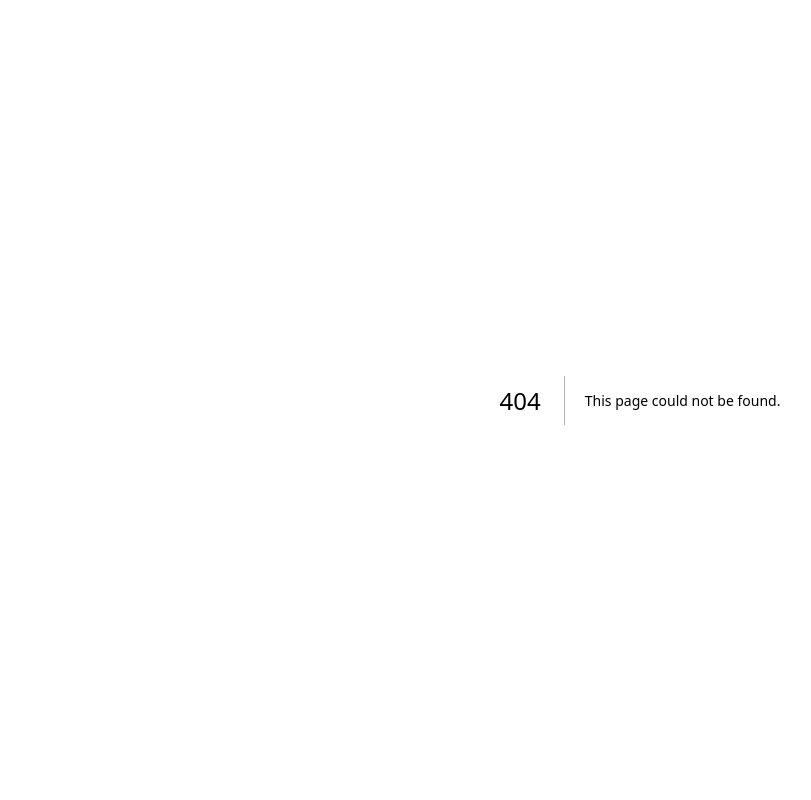
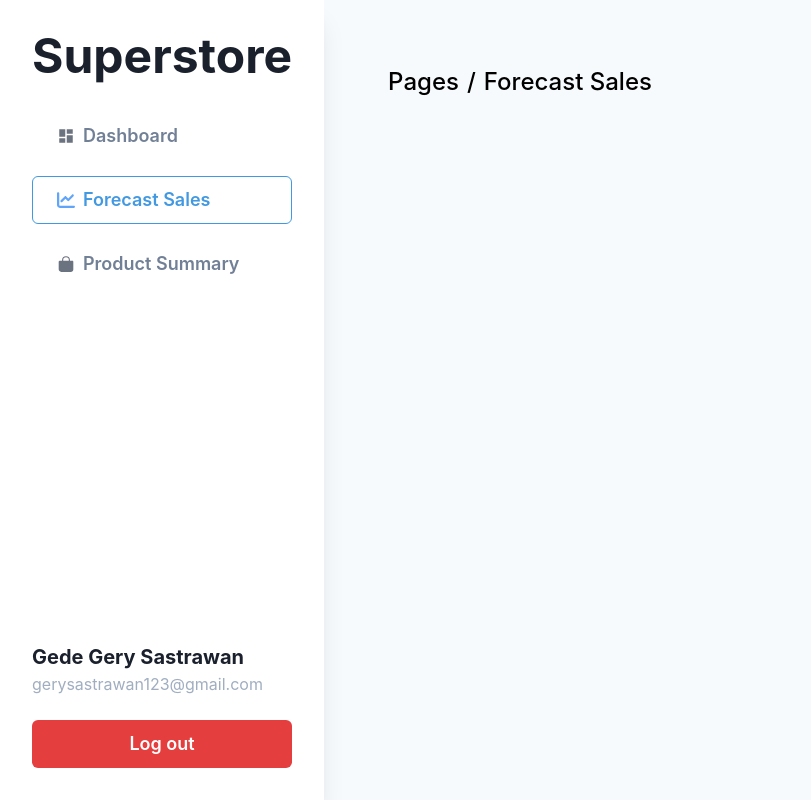
Before and after one commit to kuroyamii/forecasting-fe, a Next.js app: page /forecast-sales in a window 1280 px wide. Before the commit this address had no page. Shown: the whole page, without its empty margins (0-811 px from the left). Built offline with nearby package versions, Linux system fonts and the light colour scheme.

Commit message:
add: breadcrumbs

```diff
--- /dev/null
+++ b/components/breadcrumbs/Breadcrumbs.tsx
@@ -0,0 +1,33 @@
+import { Breadcrumb, BreadcrumbItem, Text } from "@chakra-ui/react";
+
+const Breadcrumbs = ({ paths }: { paths: string[] }) => {
+  return (
+    <Breadcrumb
+      spacing="8px"
+      separator={"/"}
+      fontSize={"1.5rem"}
+      fontWeight={"medium"}
+      color="black"
+    >
+      <BreadcrumbItem>
+        <Text>Pages</Text>
+      </BreadcrumbItem>
+      {paths.map((path, index) => {
+        // Process the path so it can be used on the breadcrumbs
+        let tempPath = path.split("-");
+        tempPath.forEach(function (item, index, arr) {
+          let newItem = item[0].toUpperCase().concat(item.slice(1));
+          arr[index] = newItem;
+        });
+        path = tempPath.join(" ");
+        return (
+          <BreadcrumbItem key={index}>
+            <Text>{path}</Text>
+          </BreadcrumbItem>
+        );
+      })}
+    </Breadcrumb>
+  );
+};
+
+export default Breadcrumbs;
--- /dev/null
+++ b/components/layouts/BaseLayout.tsx
@@ -0,0 +1,22 @@
+import { Box, Flex } from "@chakra-ui/react";
+import React from "react";
+import Sidebar from "../sidebar/Sidebar";
+import Breadcrumbs from "../breadcrumbs/Breadcrumbs";
+import { useRouter } from "next/router";
+
+const BaseLayout = ({ children }: { children: React.ReactNode }) => {
+  const router = useRouter();
+  return (
+    <Flex flexDirection={"row"} maxWidth="100vw" backgroundColor="gray.50">
+      <Sidebar />
+      <Box p="16">
+        <Breadcrumbs
+          paths={router.pathname.split("/").filter((element) => element !== "")}
+        />
+        {children}
+      </Box>
+    </Flex>
+  );
+};
+
+export default BaseLayout;
--- a/components/sidebar/Sidebar.tsx
+++ b/components/sidebar/Sidebar.tsx
@@ -14,7 +14,7 @@ const sidebarData = [
   {
     label: "Forecast Sales",
     icon: <FaChartLine color="currentColor" />,
-    path: "/forecast",
+    path: "/forecast-sales",
   },
   {
     label: "Product Summary",
@@ -37,12 +37,13 @@ const Sidebar = () => {
   });
   return (
     <VStack
+      backgroundColor={"white"}
       width={"fit-content"}
       boxShadow={"xl"}
       h={"100vh"}
       p={"2rem"}
       justifyContent={"space-between"}
-      position={"fixed"}
+      position={"sticky"}
       left="0"
       top="0"
     >
@@ -53,10 +54,9 @@ const Sidebar = () => {
         {/* Navigation Buttons */}
         <VStack width={"full"} gap={"1rem"}>
           {sidebarData.map(({ label, icon, path }, key) => (
-            <Link href={path} className="w-full">
+            <Link href={path} key={key} className="w-full">
               <Button
                 size="lg"
-                key={key}
                 color={router.pathname.includes(path) ? "blue.400" : "gray.500"}
                 variant={"outline"}
                 borderColor={
--- a/pages/dashboard.tsx
+++ b/pages/dashboard.tsx
@@ -1,11 +1,15 @@
-import Sidebar from "@/components/sidebar/Sidebar";
+import Breadcrumbs from "@/components/breadcrumbs/Breadcrumbs";
+import BaseLayout from "@/components/layouts/BaseLayout";
+
+import { Box } from "@chakra-ui/react";
+import { useRouter } from "next/router";
 
 const DashboardPage = () => {
+  const router = useRouter();
   return (
-    <div>
-      <Sidebar />
+    <BaseLayout>
       <div></div>
-    </div>
+    </BaseLayout>
   );
 };
 
--- a/pages/forecast.tsx
+++ b/pages/forecast-sales.tsx
@@ -1,11 +1,11 @@
+import BaseLayout from "@/components/layouts/BaseLayout";
 import Sidebar from "@/components/sidebar/Sidebar";
 
 const ForecastPage = () => {
   return (
-    <div>
-      <Sidebar />
+    <BaseLayout>
       <div></div>
-    </div>
+    </BaseLayout>
   );
 };
 
--- a/pages/products/index.tsx
+++ b/pages/products/index.tsx
@@ -1,11 +1,10 @@
-import Sidebar from "@/components/sidebar/Sidebar";
+import BaseLayout from "@/components/layouts/BaseLayout";
 
 const ProductPage = () => {
   return (
-    <div>
-      <Sidebar />
+    <BaseLayout>
       <div></div>
-    </div>
+    </BaseLayout>
   );
 };
 
```
